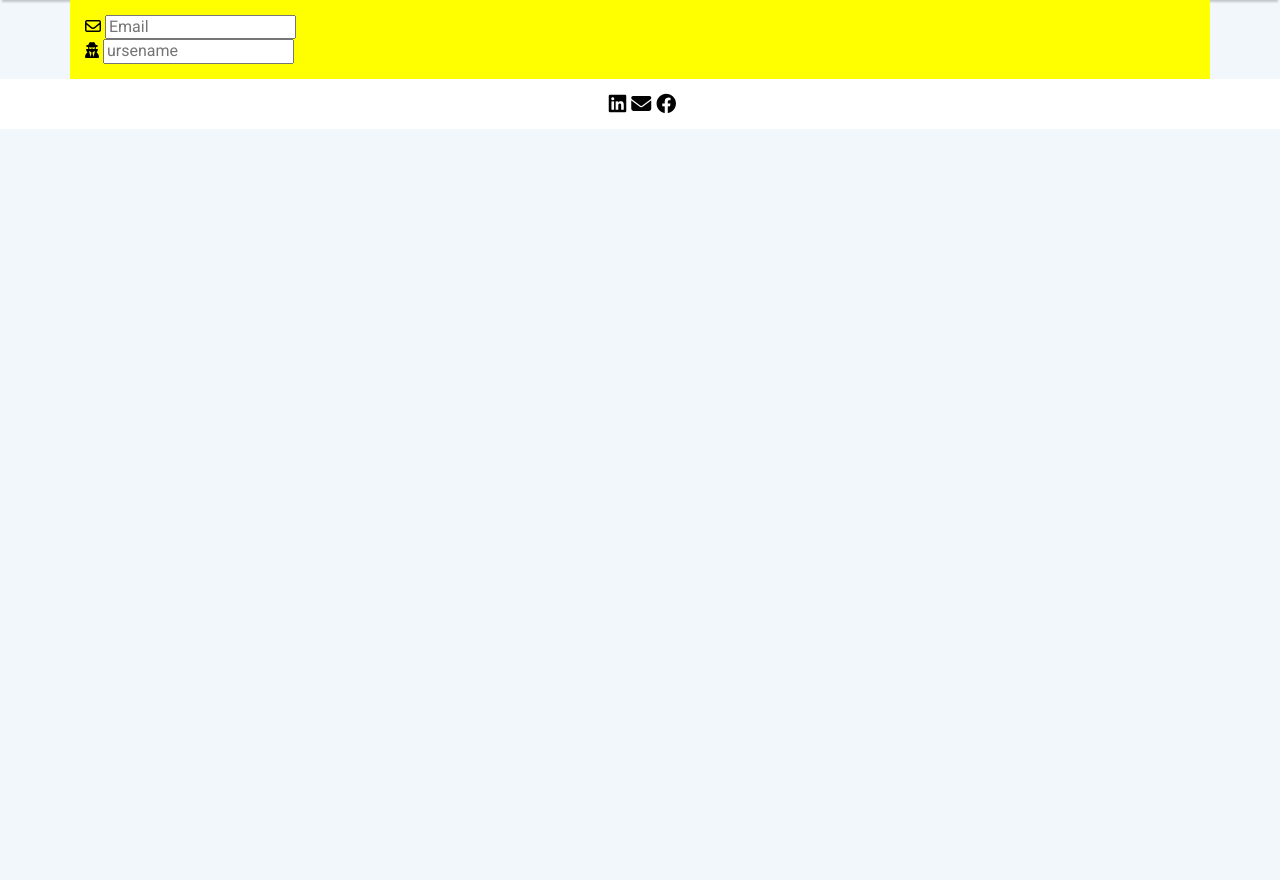
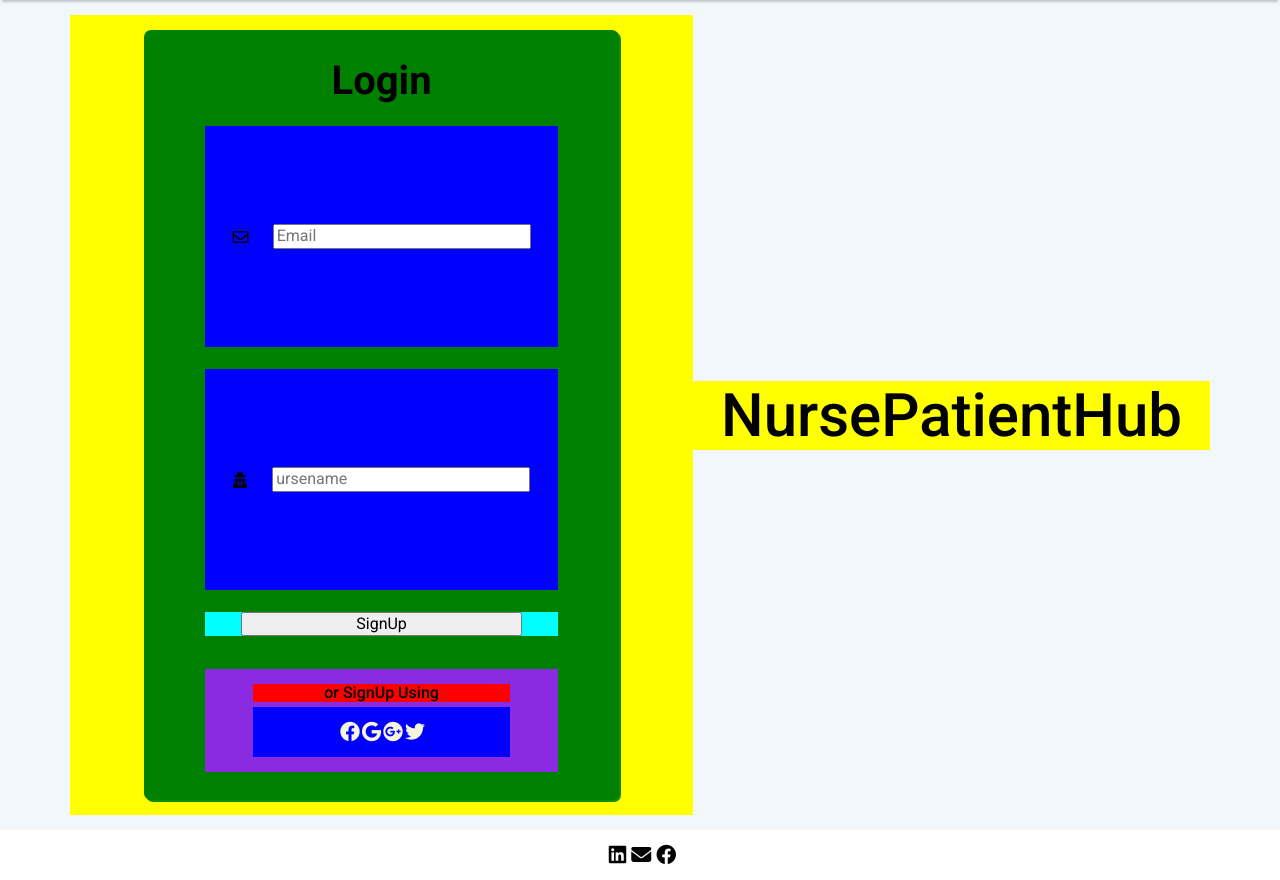
Before and after one commit to mostafa-abokhadra/NPH_v2, a Flask app: page /login in a window 1280 px wide. Shown: the part 60-940 px from the top of the page. Before the commit the page ends 189 px from the top, so only its background shows below. Run offline with Flask 3, Linux system fonts and the light colour scheme.

Commit message:
login css

```diff
--- a/NursePatientHub/static/css/login.css
+++ b/NursePatientHub/static/css/login.css
@@ -7,7 +7,116 @@
     color: white;
 }
 
-.login {
+.container {
     padding: 15px;
+    display: flex;
+    justify-content: space-between;
+    align-items: center;
+}
+
+.login-div {
+    padding: 15px;
+    width: 60%;
+    height: 100vh;
+    padding: 15px;
+    display: flex;
+    justify-content: center;
+    align-items: center;
     background-color: yellow;
+
 }
+
+.login-div h3 {
+    /* background-color: antiquewhite; */
+    display: flex;
+    margin: 0px;
+    justify-content: center;
+    align-items: center;
+    font-size: 40px;
+    width: 40%;
+}
+
+.container .login-form {
+    padding: 15px;
+    display: flex;
+    flex-wrap: wrap;
+    justify-content: center;
+    align-items: center;
+    background-color: green;
+    width: 80%;
+    height: 100%;
+    border-radius: 7px;
+    box-shadow: 2px 2px rgb(13, 141, 2);
+    border: 2px solid green;
+}
+
+.login-div .email-login,
+.pass-login {
+    width: 80%;
+    height: 30%;
+    padding: 15px;
+    display: flex;
+    justify-content: space-around;
+    align-items: center;
+    background-color: blue;
+}
+
+.login-div input {
+    width: 80%;
+}
+
+.login-div .email-login {}
+
+.login-div .pass-login {}
+
+.submit-login {
+    display: flex;
+    justify-content: center;
+    align-items: center;
+    background-color: aqua;
+    width: 80%;
+}
+
+.signup-using-media {
+    padding: 15px;
+    width: 80%;
+    display: flex;
+    flex-wrap: wrap;
+    justify-content: center;
+    align-items: center;
+    margin-top: 10px;
+    background-color: blueviolet;
+}
+
+.signup-using-media .using-media {
+    background-color: red;
+    width: 80%;
+    display: flex;
+    justify-content: center;
+    align-items: center;
+}
+
+.signup-using-media .media-icons {
+    margin-top: 5px;
+    width: 80%;
+    background-color: blue;
+    height: 50px;
+    display: flex;
+    justify-content: center;
+    align-items: center;
+}
+
+.signup-using-media .media-icons i {
+    color: beige;
+    font-size: 20px;
+    padding-left: 2px;
+}
+
+.nursepatinethub {
+    background-color: yellow;
+    display: flex;
+    font-size: 60px;
+    width: 50%;
+    justify-content: center;
+    align-items: center;
+}
--- a/NursePatientHub/templates/login.html
+++ b/NursePatientHub/templates/login.html
@@ -28,17 +28,35 @@
                 {%endif%}
             {%endfor%}
         {%endwith%}
-        <div class="login">
-            <form action="" method="post">
-                <div class="email-input-div">
+        <div class="login-div">
+            <form class="login-form" action="" method="post">
+                <h3>Login</h3>
+                <div class="email-login">
                     <i class="fa-regular fa-envelope"></i>
                     <input name="email" type="Email" placeholder="Email" required />
                 </div>
-                <div class="pass-input-div">
+                <div class="pass-login">
                     <i class="fa-solid fa-user-secret"></i>
                     <input name="name" type="text" placeholder="ursename" required />
                 </div>
+                <div class="submit-login">
+                    <input type="submit" name="submit" value="SignUp" />
+                  </div>
+                  <div class="signup-using-media">
+                    <div class="using-media">
+                        <span class="using-media-span">or SignUp Using</span>
+                    </div>
+                    <div class="media-icons">
+                        <i class="fa-brands fa-facebook"></i>
+                        <i class="fa-brands fa-google"></i>
+                        <i class="fa-brands fa-google-plus"></i>
+                        <i class="fa-brands fa-twitter"></i>
+                    </div>
+                  </div>
             </form>
+        </div>
+        <div class="nursepatinethub">
+            <span>NursePatientHub</span>
         </div>
     </div>
 {% endblock %}
```
Also changed, not shown: NursePatientHub/static/js/signUp.js (+24 -12 lines), NursePatientHub/templates/signUp.html (+12 -1 lines).
